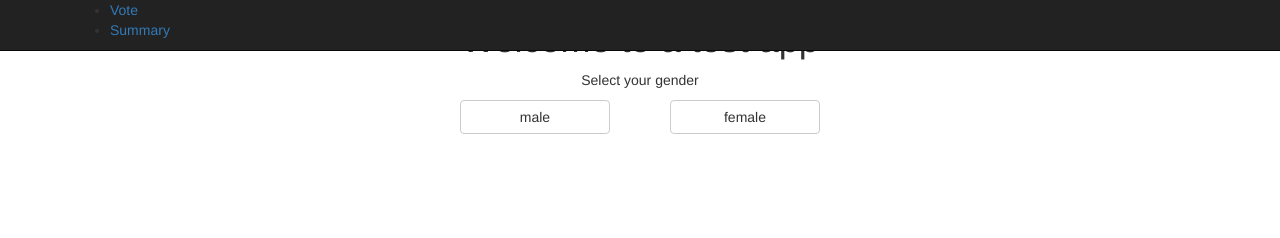
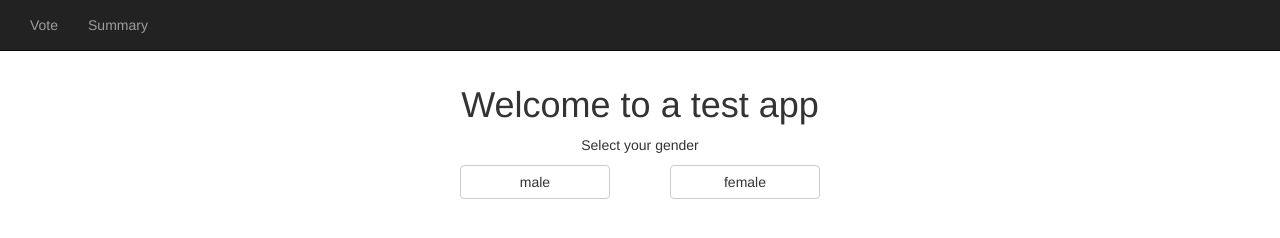
Before and after one commit to AndreaHK5/gender, a website: page Client/index.html at #/summary in a window 1280 px wide. Drawn offline with nearby package versions, Linux system fonts and the light colour scheme; some packages are replaced by stand-ins of ours; a script that the page names is missing.

Commit message:
navbar added

```diff
--- a/Client/css/style.css
+++ b/Client/css/style.css
@@ -10,6 +10,11 @@
   color: red;
 }
 
-.margintop30 {
-  margin-top: 30px;
+.margintop65 {
+  margin-top: 65px;
 }
+@media only screen and (max-width: 768px) {
+  .margintop65 {
+    margin-top: 140px;
+  }
+}
--- a/Client/index.html
+++ b/Client/index.html
@@ -7,7 +7,7 @@
   </head>
    <body>
      <div ui-view name="nav"></div>
-     <div ui-view name="content"></div>
+     <div ui-view name="content" class="margintop65"></div>
      <!-- bower components -->
      <script src="bower_components/jquery/dist/jquery.min.js"></script>
      <script src="bower_components/bootstrap/dist/js/bootstrap.min.js"></script>
--- a/Client/partials/navbar.html
+++ b/Client/partials/navbar.html
@@ -1,14 +1,9 @@
+
 <nav class="navbar navbar-inverse navbar-fixed-top" role="navigation">
-<div class="container">
-    <!-- etc… -->
-    <!-- Collect the nav links, forms, and other content for toggling -->
-    <div class="collapse navbar-collapse navbar-ex1-collapse">
-<ul>
-<li><a href="/#/">Vote</a></li>
-<li><a href="/#/summary">Summary</a></li>
-</ul>
-    </div>
-    <!-- /.navbar-collapse -->
-</div>
-<!-- /.container -->
+  <div class="container-fluid">
+    <ul class="nav navbar-nav">
+      <li><a href="/#/">Vote</a></li>
+      <li><a href="/#/summary">Summary</a></li>
+    </ul>
+  </div>
 </nav>
```
